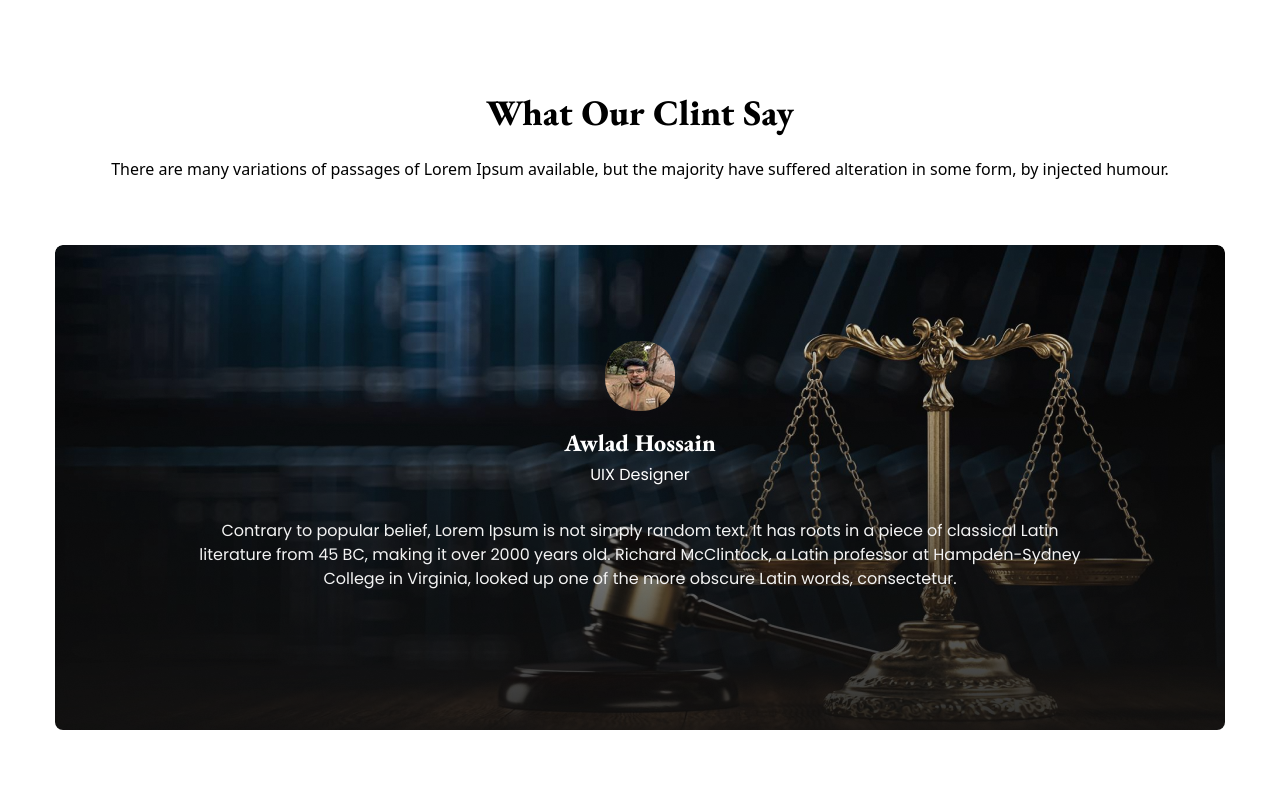
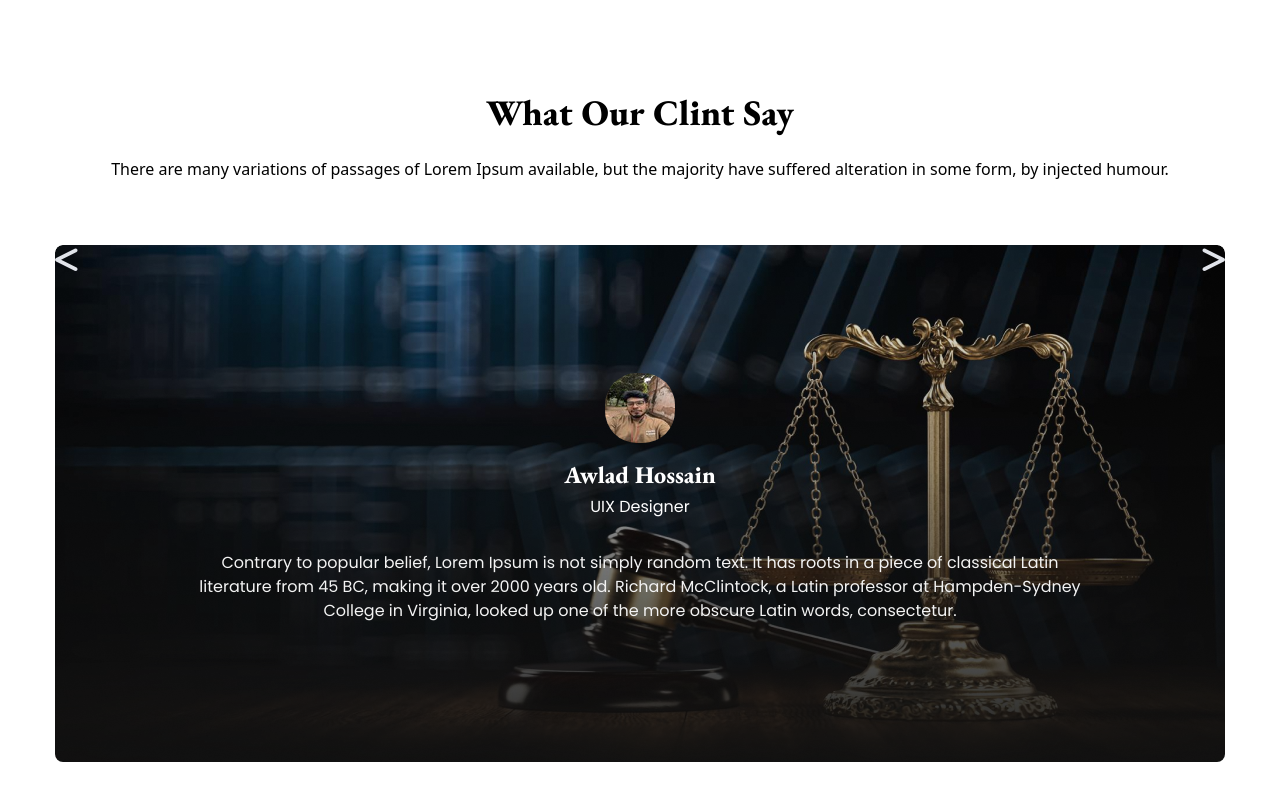
Before and after one commit to shadman76r/legal-solution, a plain HTML site: page index.html in a window 1280 px wide. Shown: the part 2096-2896 px from the top of the page. Drawn offline with nearby package versions, Linux system fonts and the light colour scheme; a web font is replaced by a local one.

Commit message:
clint side imporve

```diff
--- a/index.html
+++ b/index.html
@@ -97,13 +97,20 @@
         <p class="mx-auto  text-center mb-[64px]">There are many variations of passages of Lorem Ipsum available, but the majority have suffered alteration in some form, by injected humour.</p>
     </div>
     <div class="bg-no-repeat justify-items-center bg-cover w-full max-w-[1170px] m-auto" style="background-image: url(./images/Rectangle\ 5.png), url(./images/banner.png); border-radius: 8px; ;">
+        <!-- arrow -->
+            <ul class="flex justify-between w-full max-w-[1170px] items-center">
+            <!-- Left Arrow -->
+            <li><i class="fa-solid fa-less-than text-3xl" style="color: #e1e4ea;"></i></li>
+
+            <!-- Right Arrow -->
+            <li><i class="fa-solid fa-greater-than text-3xl" style="color: #e1e4ea;"></i></li>
+        </ul>
         <div class="flex flex-col items-center text-center pt-[96px]">
             <img src="./images/486330372_1347407603047612_2075395587910098347_n (1).jpg" alt="" class="rounded-4xl mb-4">
           <h2 class="text-2xl font-extrabold eb-garamond-normal  text-[#FFFFFF]">Awlad Hossain</h2>
           <p class="mt-1 poppins-regular font-normal text-[#FFFFFF]">UIX Designer</p>
           <p class="w-[900px]  mt-8 poppins-regular text-[#F3F3F3] pb-[139px] text-center ">Contrary to popular belief, Lorem Ipsum is not simply random text. It has roots in a piece of classical Latin literature from 45 BC, making it over 2000 years old. Richard McClintock, a Latin professor at Hampden-Sydney College in Virginia, looked up one of the more obscure Latin words, consectetur.</p>
           </div>
-
         </div>
     </section>
 
```
